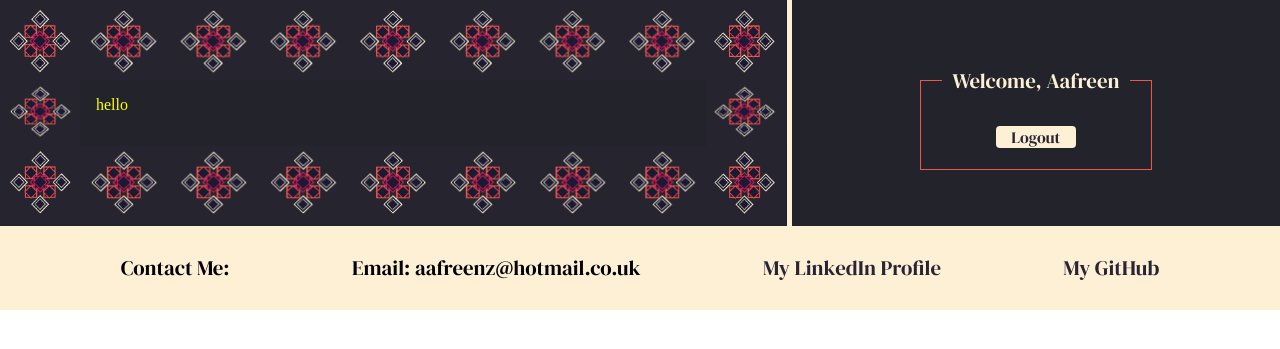
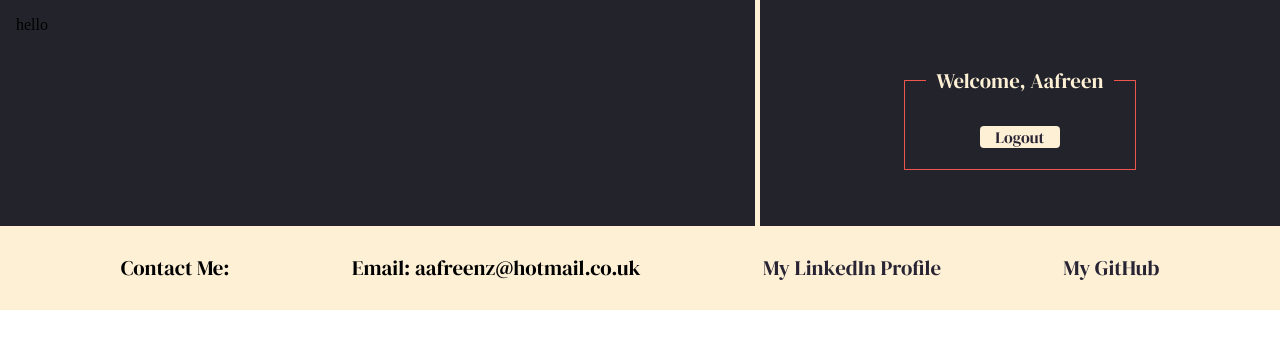
Before and after one commit to AZK-16/azkashif-phase1, a PHP site: page /blog.php in a window 1280 px wide. Shown: the part 84-433 px from the top of the page. Run offline with PHP 8.4, Linux system fonts and the light colour scheme; some web fonts are replaced.

Commit message:
changes to blog.css

```diff
--- a/css/blog.css
+++ b/css/blog.css
@@ -9,11 +9,11 @@
 }
 textarea {
     font-family: "Playfair Display", serif;
-    width: 100%;
+    width: 50%;
     height: 30vh;
     font-size: 1em;
 }
 
-p {
-    color: yellow;
+.gridarticle {
+    border: none;
 }
```
